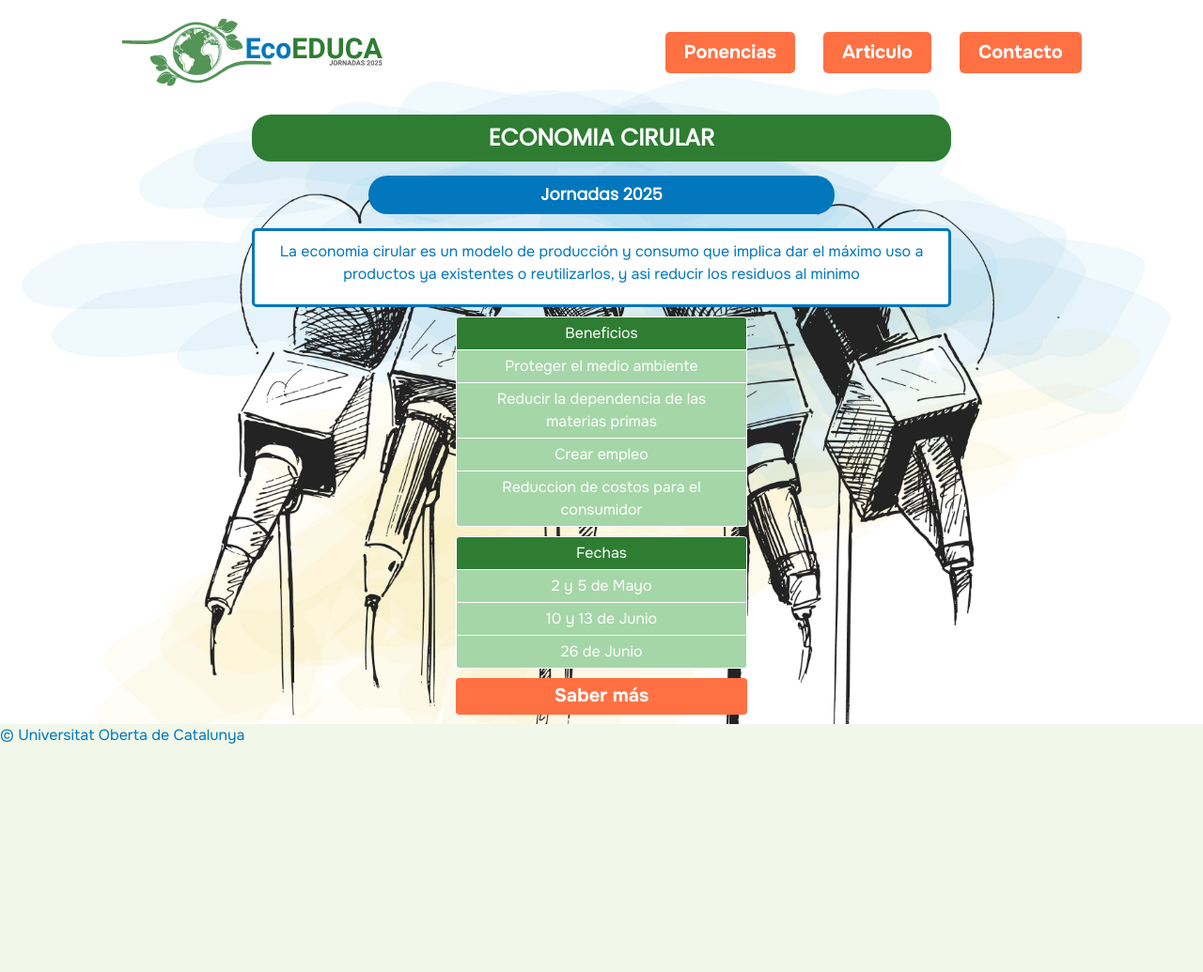
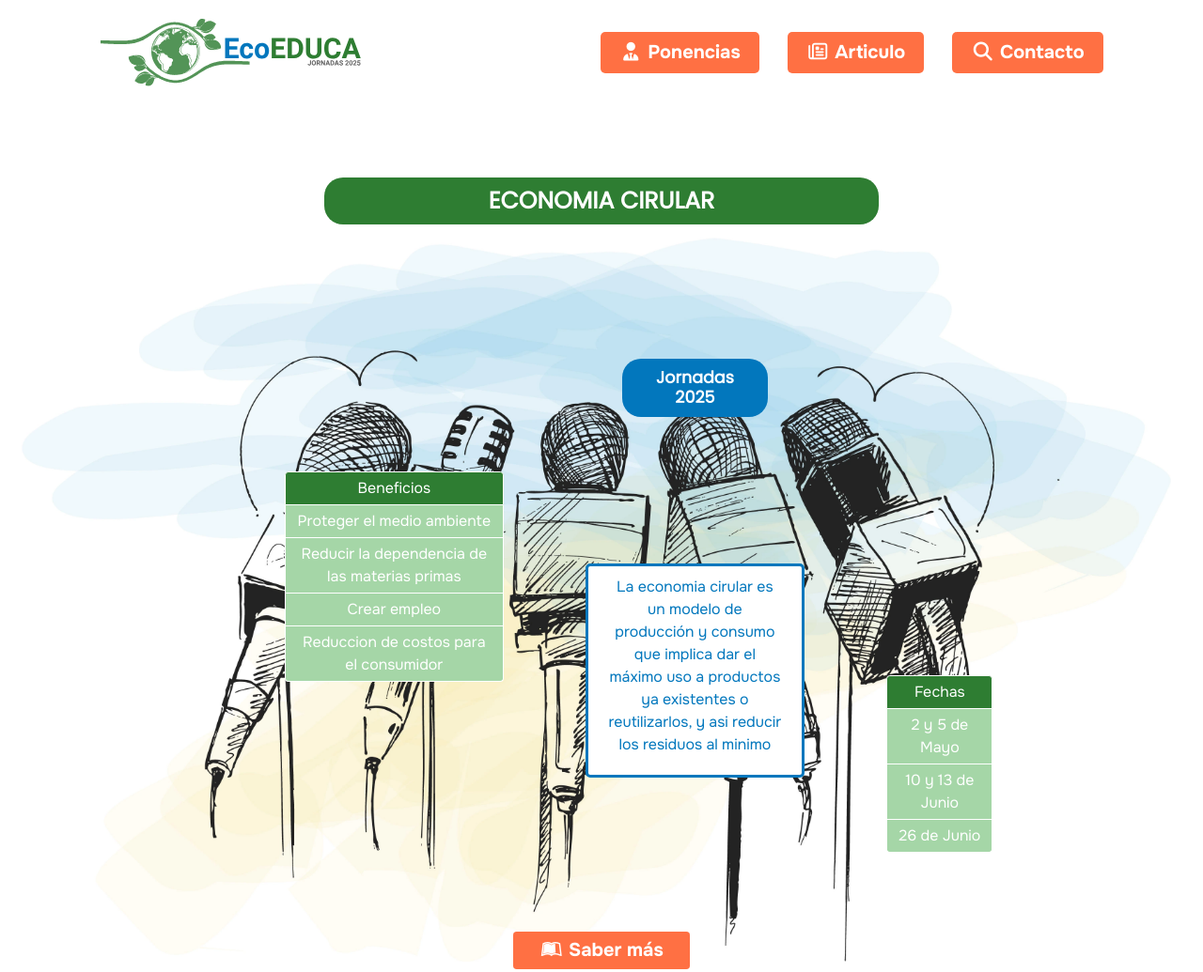
Before and after one commit to AlexFonte/PEC2-UOC-EINES-2, a website built with Parcel: page src/index.html in a window 1280 px wide. Shown: the top 1035 px of the page at 94% size. Before the commit the page ends 800 px from the top, so only its background shows below. Built offline with nearby package versions, Linux system fonts and the light colour scheme; a small style sheet from the web is missing.

Commit message:
add gris pc

```diff
--- a/src/assets/styles/base/_variables.scss
+++ b/src/assets/styles/base/_variables.scss
@@ -23,6 +23,7 @@ $mqMinWidth600: 600px;
 $mqMinWidth768: 768px;
 $mqMinWidth800: 800px;
 $mqMinWidth992: 992px;
+$mqMinWidth1000: 1000px;
 $mqMinWidth1200: 1200px;
 
 // ################ BOX SHADOW ################
@@ -33,4 +34,5 @@ $theme-colors: (
   "primary": $color_green,
   "alert": $color_orange,
   "secondary": $color_blue,
+  // "body-font-weight": bold,
 );
--- /dev/null
+++ b/src/assets/styles/layouts/_nav.scss
@@ -0,0 +1,70 @@
+.nav {
+    @include flex(column, center, center, center);
+
+    color: $color_orange;
+    gap: 2rem;
+    max-width: 100%;
+    width: 100%;
+    height: 100%;
+    margin: auto;
+    padding: 2rem 0;
+
+    @media screen and (min-width: $mqMinWidth768) {
+        flex-direction: row;
+        justify-content: space-around;
+
+    }
+
+    &__logo__img {
+        width: 250px;
+
+        @media screen and (min-width: $mqMinWidth768) {
+            width: 300px;
+
+        }
+    }
+
+    // .nav__menu {
+    //     width: 100%;
+
+    //     @media screen and (min-width: $mqMinWidth768) {
+    //         width: auto;
+    //     }
+    // }
+
+    &__list {
+        @include flex(column, center, center, center);
+        gap: 3rem;
+        list-style: none;
+        margin: 0 auto;
+        padding: 0;
+        font-size: 2rem;
+        font-weight: bold;
+        // width: 50%;
+
+        @media screen and (min-width: $mqMinWidth768) {
+            flex-direction: row;
+            justify-content: space-around;
+            // width: auto;
+        }
+    }
+
+    &__item {
+        @include box(5px, $color_orange, 1rem 2rem);
+        // background-color: $color_orange;
+        /*      border-radius: 5px;
+             padding: 1rem 2rem; */
+        // width: 100%;
+        text-align: center;
+    }
+
+    &__item:hover {
+        background-color: $color_blue;
+    }
+
+    &__item__a {
+        text-decoration: none;
+        text-align: center;
+    }
+
+}
--- a/src/assets/styles/layouts/_poster.scss
+++ b/src/assets/styles/layouts/_poster.scss
@@ -38,78 +38,6 @@
         object-fit: cover;
         object-position: center;
     } */
-
-}
-
-//export to _nav.scss
-.nav {
-    @include flex(column, center, center, center);
-
-    color: $color_orange;
-    gap: 2rem;
-    max-width: 100%;
-    width: 100%;
-    height: 100%;
-    margin: auto;
-    padding: 2rem 0;
-
-    @media screen and (min-width: $mqMinWidth768) {
-        flex-direction: row;
-        justify-content: space-around;
-
-    }
-
-    &__logo__img {
-        width: 250px;
-
-        @media screen and (min-width: $mqMinWidth768) {
-            width: 300px;
-
-        }
-    }
-
-    // .nav__menu {
-    //     width: 100%;
-
-    //     @media screen and (min-width: $mqMinWidth768) {
-    //         width: auto;
-    //     }
-    // }
-
-    &__list {
-        @include flex(column, center, center, center);
-        gap: 3rem;
-        list-style: none;
-        margin: 0 auto;
-        padding: 0;
-        font-size: 2rem;
-        font-weight: bold;
-        // width: 50%;
-
-        @media screen and (min-width: $mqMinWidth768) {
-            flex-direction: row;
-            justify-content: space-around;
-            // width: auto;
-        }
-    }
-
-    &__item {
-        @include box(5px, $color_orange, 1rem 2rem);
-        // background-color: $color_orange;
-        /*      border-radius: 5px;
-             padding: 1rem 2rem; */
-        width: 100%;
-        text-align: center;
-    }
-
-    &__item:hover {
-        background-color: $color_blue;
-    }
-
-    &__item__a {
-        text-decoration: none;
-        text-align: center;
-    }
 
 }
 
@@ -234,5 +162,70 @@
         grid-template-rows: repeat(6, auto);
         row-gap: 1rem;
         width: 100%;
+        margin: 0 auto;
+
+        @media screen and (min-width: $mqMinWidth800) {
+            width: 90%;
+            grid-template-rows: repeat(5, auto);
+            grid-template-columns: repeat(2, 1fr);
+
+            .poster__title,
+            .poster__subtitle,
+            .poster__resume,
+            .poster__div-more {
+                grid-column: 1 / span 2;
+            }
+
+            .poster__group-list {
+                width: 60%;
+                margin: 0 auto;
+            }
+
+            .poster__col1 {
+                margin-right: 0;
+            }
+
+            .poster__col2 {
+                margin-left: 0;
+            }
+        }
+
+        @media screen and (min-width: $mqMinWidth1000) {
+            width: 80%;
+            grid-template: repeat(5, 1fr) / repeat(5, 1fr);
+
+            .poster__title {
+                grid-row: 1;
+                grid-column: 1 / span 5;
+            }
+
+            .poster__subtitle {
+                grid-row: 2;
+                grid-column: 3 / span 2;
+            }
+
+            .poster__resume {
+                grid-row: 3 / span 2;
+                grid-column: 3 / span 2;
+            }
+
+            .poster__col1 {
+                grid-row: 2 / span 3;
+                grid-column: 1 / span 2;
+            }
+
+            .poster__col2 {
+                grid-row: 4;
+                grid-column: 5;
+            }
+
+            .poster__div-more {
+                grid-row: 5;
+                grid-column: 3;
+                width: 100%;
+            }
+        }
     }
+
+
 }
--- a/src/assets/styles/main.scss
+++ b/src/assets/styles/main.scss
@@ -20,13 +20,15 @@
 
 // @import "some-node-module";
 // @import "@some-company/some-node-module";
-
+@import "npm:@fortawesome/fontawesome-free/css/all.css";
+@import "npm:hover.css/css/hover.css";
 /**
  * Import layouts
  * It's a best practice to use a different partial for each page
  */
 
 @import "base/base";
+@import "layouts/nav";
 @import "layouts/poster";
 
 
--- a/src/index.html
+++ b/src/index.html
@@ -36,9 +36,12 @@
         </div>
         <div class="nav__menu">
           <ul class="nav__list">
-            <li class="nav__item"><a class="nav__item__a text-white" href="#">Ponencias</a></li>
-            <li class="nav__item"><a class="nav__item__a text-white" href="#">Articulo</a></li>
-            <li class="nav__item"><a class="nav__item__a text-white" href="#">Contacto</a></li>
+            <li class="nav__item"><a class="nav__item__a text-white" href="#"><i class="fa-solid fa-user-tie"></i>
+                Ponencias</a></li>
+            <li class="nav__item"><a class="nav__item__a text-white" href="#"><i class="fa-regular fa-newspaper"></i>
+                Articulo</a></li>
+            <li class="nav__item"><a class="nav__item__a text-white" href="#"><i
+                  class="fa-solid fa-magnifying-glass"></i> Contacto</a></li>
           </ul>
         </div>
       </nav>
@@ -59,9 +62,9 @@
           existentes o reutilizarlos, y asi reducir los residuos al minimo</p>
       </div>
 
-      <div class="poster__group-list">
+      <div class="poster__group-list poster__col1">
         <ul class="list-unstyled list-group">
-          <li class="list-group-item bg-primary text-white border-white">Beneficios</li>
+          <li class="list-group-item bg-primary text-white border-white font-weight-bold">Beneficios</li>
           <li class="list-group-item bg-green-light text-white border-white">Proteger el medio ambiente</li>
           <li class="list-group-item bg-green-light text-white border-white">Reducir la dependencia de las materias
             primas
@@ -71,9 +74,9 @@
         </ul>
       </div>
 
-      <div class="poster__group-list">
+      <div class="poster__group-list poster__col2">
         <ul class="list-unstyled list-group">
-          <li class="list-group-item bg-primary text-white border-white">Fechas</li>
+          <li class="list-group-item bg-primary text-white border-white font-weight-bold">Fechas</li>
           <li class="list-group-item bg-green-light text-white border-white">2 y 5 de Mayo</li>
           <li class="list-group-item bg-green-light text-white border-white">10 y 13 de Junio</li>
           <li class="list-group-item bg-green-light text-white border-white">26 de Junio</li>
@@ -81,7 +84,7 @@
       </div>
 
       <div class="poster__div-more">
-        <a type="button" class="btn">Saber más</a>
+        <a href="#" class="btn"><i class="fa-brands fa-leanpub"></i> Saber más</a>
       </div>
 
     </main>
```
